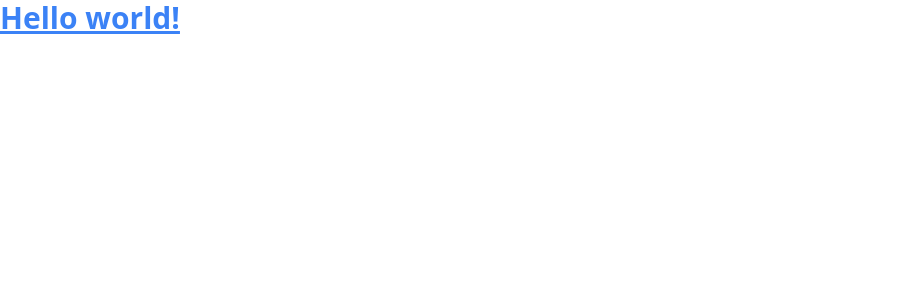
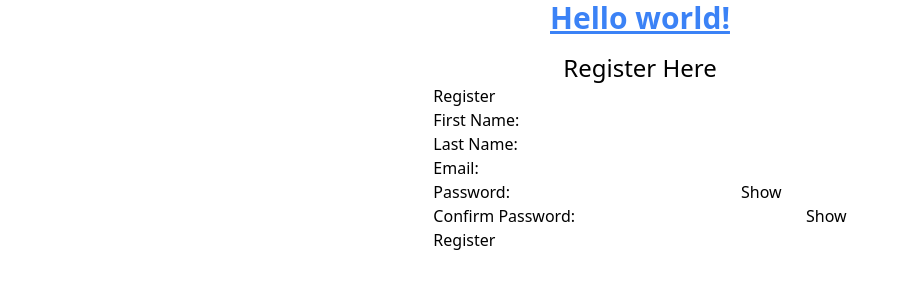
Before and after one commit to ForZade/CoffeeShop-rework, a React (Vite) app in the folder Frontend/: page / in a window 1280 px wide. Shown: the top 300 px of the page, without its empty margins (0-910 px from the left). Built offline with nearby package versions, Linux system fonts and the light colour scheme.

Commit message:
Registration form complete

```diff
--- /dev/null
+++ b/Frontend/src/components/RegisterForm.tsx
@@ -0,0 +1,111 @@
+import { useState } from "react";
+import axios from "axios";
+import { useNavigate } from "react-router-dom";
+
+export default function RegistrationForm() {
+  const [email, setEmail] = useState("");
+  const [password, setPassword] = useState("");
+  const [repeat_password, setCPassword] = useState("");
+  const [error, setError] = useState<string | null>(null);
+  const [loading, setLoading] = useState(false);
+  const [showPassword, setShowPassword] = useState(false);
+  const [showConfirmPassword, setShowConfirmPassword] = useState(false);
+  const [first_name, setFirsName] = useState("");
+  const [last_name, setLastName] = useState("");
+
+  const handleSubmit = async (e: React.FormEvent) => {
+    e.preventDefault();
+    setLoading(true);
+    setError(null);
+
+    try {
+      await axios.post("http://localhost:7000/api/v1/auth/register", {
+        email,
+        password,
+        repeat_password,
+        first_name,
+        last_name
+      });
+
+      window.location.href = "/verify";
+    } catch (err: any) {
+      if (err.response?.data?.errors) {
+        const errorMessages = err.response.data.errors.map((error: any) => error.msg).join(", ");
+        setError(errorMessages);
+      } else {
+        setError("An error occurred.");
+      }
+    } finally {
+      setLoading(false);
+
+    }
+  };
+
+  return (
+    <div>
+      <h2>Register</h2>
+
+      {/* Display error message */}
+      {error && <div style={{ color: 'red' }}>{error}</div>}
+
+      <form onSubmit={handleSubmit}>
+        <div>
+          <label>First Name:</label>
+          <input
+            type="text"
+            name="first_name"
+            value={first_name}
+            onChange={(event) => setFirsName(event.target.value)}
+          />
+        </div>
+        <div>
+          <label>Last Name:</label>
+          <input
+            type="text"
+            name="last_name"
+            value={last_name}
+            onChange={(event) => setLastName(event.target.value)}
+          />
+        </div>
+        <div>
+          <label>Email:</label>
+          <input
+            type="email"
+            name="email"
+            value={email}
+            onChange={(event) => setEmail(event.target.value)}
+          />
+        </div>
+        <div>
+          <label>Password:</label>
+          <input
+            type={showPassword ? 'text' : 'password'}
+            name="password"
+            value={password}
+            onChange={(event) => setPassword(event.target.value)}
+          />
+          <button type="button" onClick={() => setShowPassword(!showPassword)}>
+            {showPassword ? 'Hide' : 'Show'}
+          </button>
+        </div>
+        <div>
+          <label>Confirm Password:</label>
+          <input
+            type={showConfirmPassword ? 'text' : 'password'}
+            name="confirmPassword"
+            value={repeat_password}
+            onChange={(event) => setCPassword(event.target.value)}
+          />
+          <button type="button" onClick={() => setShowConfirmPassword(!showConfirmPassword)}>
+            {showConfirmPassword ? 'Hide' : 'Show'}
+          </button>
+        </div>
+
+        {/* Disable button and show loading text when submitting */}
+        <button type="submit" disabled={loading}>
+          {loading ? 'Registering...' : 'Register'}
+        </button>
+      </form>
+    </div>
+  );
+};
--- a/Frontend/src/pages/HomePage.tsx
+++ b/Frontend/src/pages/HomePage.tsx
@@ -1,7 +1,11 @@
+import RegisterForm from '../components/RegisterForm'; // Import the RegisterForm
+
 export default function HomePage() {
     return (
-        <h1 className="text-3xl font-bold underline text-blue-500">
-            Hello world!
-        </h1>
-    )
+        <div className="flex flex-col items-center">
+            <h1 className="text-3xl font-bold underline text-blue-500">Hello world!</h1>
+            <h2 className="text-2xl mt-4">Register Here</h2>
+            <RegisterForm />
+        </div>
+    );
 }
```
Also changed, not shown: 2 other files (tests, documents, lock files or other folders).
